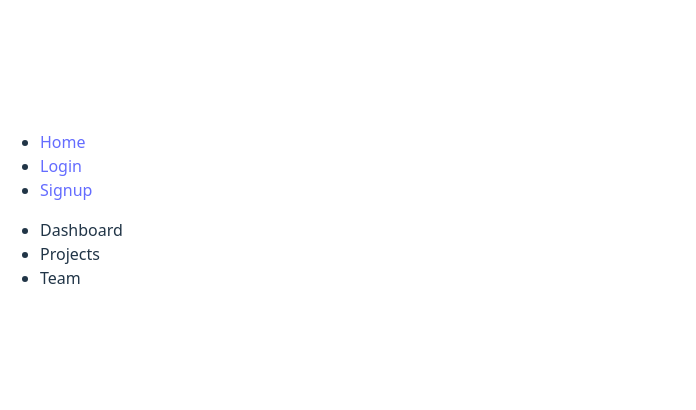
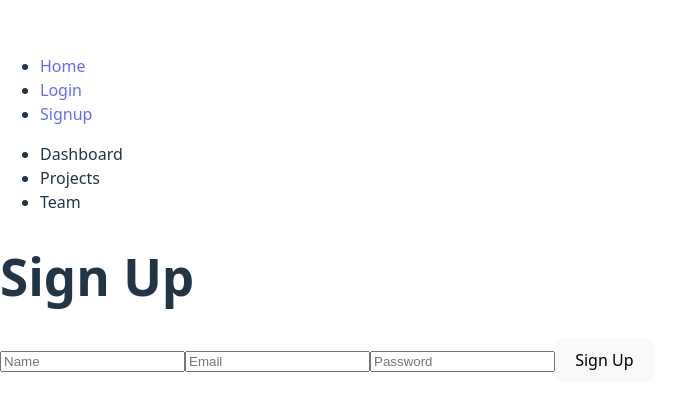
Before and after one commit to kalviumcommunity/S_84_ANU_CAPSTONE_CollabNerds, a React (Vite) app in the folder frontend/: page /signup in a window 1280 px wide. Shown: the part 190-600 px from the top of the page, without its empty margins (0-696 px from the left). Built offline with nearby package versions, Linux system fonts and the light colour scheme.

Commit message:
Basic login signup UI

```diff
--- a/frontend/src/App.jsx
+++ b/frontend/src/App.jsx
@@ -3,10 +3,10 @@ import { BrowserRouter as Router, Route, Routes } from "react-router-dom";
 import Navbar from "./Components/Navbar";
 import Sidebar from "./Components/Sidebar";
 import Dashboard from "./Pages/Dashboard";
-// import Login from "./Pages/Login";
-// import Signup from "./Pages/Signup";
-// import ProjectPage from "./Pages/ProjectPage";
-// import NotFound from "./Pages/NotFound";
+import Login from "./Pages/Login";
+import Signup from "./Pages/Signup";
+import ProjectPage from "./Pages/ProjectPage";
+import NotFound from "./Pages/NotFound";
 
 function App() {
   return (
@@ -18,10 +18,10 @@ function App() {
           <div className="page-content">
             <Routes>
               <Route path="/" element={<Dashboard />} />
-              {/* <Route path="/login" element={<Login />} />
+              <Route path="/login" element={<Login />} />
               <Route path="/signup" element={<Signup />} />
               <Route path="/project/:id" element={<ProjectPage />} />
-              <Route path="*" element={<NotFound />} /> */}
+              <Route path="*" element={<NotFound />} />
             </Routes>
           </div>
         </div>
--- /dev/null
+++ b/frontend/src/Pages/Login.jsx
@@ -0,0 +1,16 @@
+import React from "react";
+
+const Login = () => {
+  return (
+    <div className="login-container">
+      <h1 className="login-title">Login</h1>
+      <form className="login-form">
+        <input type="email" placeholder="Email" className="input-field" />
+        <input type="password" placeholder="Password" className="input-field" />
+        <button type="submit" className="login-button">Login</button>
+      </form>
+    </div>
+  );
+};
+
+export default Login;
--- /dev/null
+++ b/frontend/src/Pages/NotFound.jsx
@@ -0,0 +1,14 @@
+import React from "react";
+import { Link } from "react-router-dom";
+
+const NotFound = () => {
+  return (
+    <div className="notfound-container">
+      <h1 className="notfound-title">404 - Page Not Found</h1>
+      <p className="notfound-message">Oops! The page you're looking for doesn't exist.</p>
+      <Link to="/" className="back-link">Go back to Dashboard</Link>
+    </div>
+  );
+};
+
+export default NotFound;
--- /dev/null
+++ b/frontend/src/Pages/ProjectPage.jsx
@@ -0,0 +1,16 @@
+import React from "react";
+import { useParams } from "react-router-dom";
+
+const ProjectPage = () => {
+  const { id } = useParams();
+
+  return (
+    <div className="project-page">
+      <h1 className="project-title">Project Details</h1>
+      <p className="project-id">Project ID: <strong>{id}</strong></p>
+      {/* You can fetch and display more details based on this ID */}
+    </div>
+  );
+};
+
+export default ProjectPage;
--- /dev/null
+++ b/frontend/src/Pages/Signup.jsx
@@ -0,0 +1,17 @@
+import React from "react";
+
+const Signup = () => {
+  return (
+    <div className="signup-container">
+      <h1 className="signup-title">Sign Up</h1>
+      <form className="signup-form">
+        <input type="text" placeholder="Name" className="input-field" />
+        <input type="email" placeholder="Email" className="input-field" />
+        <input type="password" placeholder="Password" className="input-field" />
+        <button type="submit" className="signup-button">Sign Up</button>
+      </form>
+    </div>
+  );
+};
+
+export default Signup;
```
Also changed, not shown: frontend/src/Pages/Login.js (deleted), frontend/src/Pages/NotFound.js (deleted), frontend/src/Pages/ProjectPage.js (deleted), frontend/src/Pages/Signup.js (deleted).
